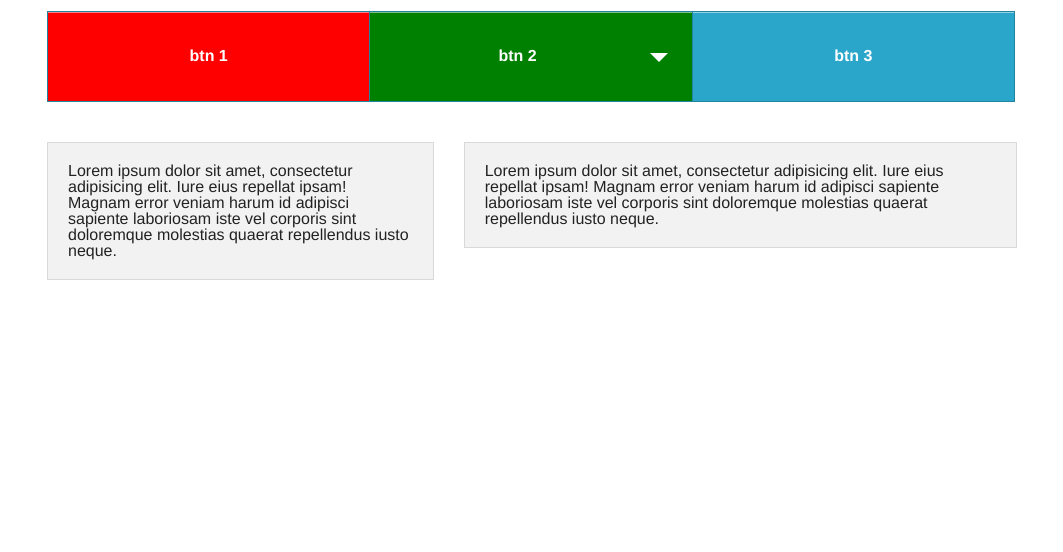
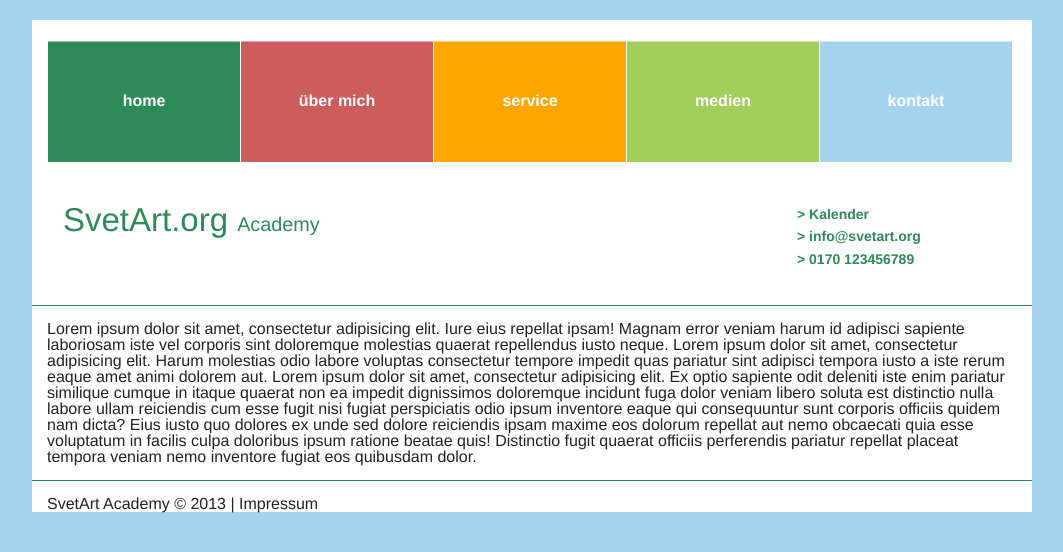
Before and after one commit to tehdb/svetart-dummy, a plain HTML site: page public/foundation4.html in a window 1280 px wide. Shown: the whole page, without its empty margins (108-1171 px from the left). Drawn offline with Linux system fonts and the light colour scheme.

Commit message:
menu ready

```diff
--- a/public/css/tehdb.less
+++ b/public/css/tehdb.less
@@ -1,35 +1,64 @@
+@green : #2E8B57;
+@red :  #CD5C5C;
+@orange : #FFA500;
+@light-green : #A2CD5A;
+@light-blue : #A4D3EE;
+@background : white;
+
+
+.main-navi-button( @color ) {
+	background-color: @color;
+	&:hover, &:focus {
+		background-color: saturate(@color, 25%);
+	}
+
+	&:active {
+		background-color: darken(@color, 5%);
+	}
+}
+
+
+body {
+	background : @light-blue;
+	padding-top: 20px;
+}
+
+.row {
+	background: @background;
+}
+
 #TH-main-navi {
-	line-height: 7;
+	margin-top: 20px;
+	background : @background;
 
 	li {
 		overflow: hidden;
 		position: relative;
 
 		.button {
-			line-height: 4;
+			line-height: 6;
+			border: 1px solid @background;
+		}
+
+		.TH-green {
+			.main-navi-button( @green);
+		}
+
+		.TH-red {
+			.main-navi-button( @red);
 		}
 
 
-		.TH-red {
-			background-color: red;
-			&:hover, &:focus {
-				background-color: #dc1404;
-			}
-
-			&:active {
-				background-color: black;
-			}
+		.TH-orange {
+			.main-navi-button( @orange);
 		}
 
-		.TH-green {
-			background-color: green;
-			&:hover, &:focus {
-				background-color: #509933;
-			}
+		.TH-light-green {
+			.main-navi-button( @light-green);
+		}
 
-			&:active {
-				background-color: black;
-			}
+		.TH-light-blue {
+			.main-navi-button( @light-blue);
 		}
 	}
 
@@ -50,6 +79,32 @@
 	}
 }
 
+#TH-logo {
+	color: @green;
+	font-size: 33px;
+}
+
+ul#TH-info {
+	li {
+		color: @green;
+		font-size: 14px;
+		font-weight: bold;
+	}
+}
+
+
+.TH-content {
+	border-top: 1px solid @green;
+	margin-top: 15px;
+	padding-top: 15px;
+}
+
+
+.TH-footer {
+	margin-top: 15px;
+	padding-top: 15px;
+	border-top: 1px solid @green;
+}
 
 .f-dropdown {
 	background-color: black;
--- a/public/foundation4.html
+++ b/public/foundation4.html
@@ -9,7 +9,6 @@
 
   <link rel="stylesheet" href="libs/foundation4/css/normalize.css" />
   <link rel="stylesheet" href="libs/foundation4/css/foundation.css" />
-
 
   <link rel="stylesheet/less" type="text/css" href="css/tehdb.less">
   <script type="text/javascript" src="libs/less-1.3.3.min.js"></script>
@@ -24,14 +23,16 @@
 
 	<div class="row">
 		<div class="small-12 large-12 columns">
-			<ul id="TH-main-navi" class="button-group even-3">
-				<li><a href="#" class="button TH-red">btn 1</a></li>
-				<li><a href="#" data-dropdown="drop1" class="button dropdown TH-green">btn 2</a></li>
-				<li><a href="#" class="button">btn 3</a></li>
+			<ul id="TH-main-navi" class="button-group even-5">
+				<li><a href="#" class="button TH-green">home</a></li>
+				<!--<li><a href="#" data-dropdown="drop1" class="button dropdown TH-red">über mich</a></li> -->
+				<li><a href="#" class="button TH-red">über mich</a></li>
+				<li><a href="#" class="button TH-orange">service</a></li>
+				<li><a href="#" class="button TH-light-green">medien</a></li>
+				<li><a href="#" class="button TH-light-blue">kontakt</a></li>
 			</ul>
 		</div>
 	</div>
-
 	<ul id="drop1" class="f-dropdown">
 		<li><a href="#">This is a link</a></li>
 		<li><a href="#">This is another</a></li>
@@ -39,11 +40,26 @@
 	</ul>
 
 	<div class="row">
-		<div class="small-6 large-5 columns">
-			<div class="panel">Lorem ipsum dolor sit amet, consectetur adipisicing elit. Iure eius repellat ipsam! Magnam error veniam harum id adipisci sapiente laboriosam iste vel corporis sint doloremque molestias quaerat repellendus iusto neque.</div>
+		<div id="TH-logo" class="small-4 large-4 columns">SvetArt.org <small>Academy</small></div>
+		<div class="small-3 large-3 columns">
+			<ul id="TH-info" class="no-bullet">
+				<li>> Kalender</li>
+				<li>> info@svetart.org</li>
+				<li>> 0170 123456789</li>
+			<ul>
 		</div>
-		<div class="small-6 large-7 columns">
-			<div class="panel">Lorem ipsum dolor sit amet, consectetur adipisicing elit. Iure eius repellat ipsam! Magnam error veniam harum id adipisci sapiente laboriosam iste vel corporis sint doloremque molestias quaerat repellendus iusto neque.</div>
+	</div>
+
+
+	<div class="row">
+		<div class="small-12 large-12 columns TH-content">
+			Lorem ipsum dolor sit amet, consectetur adipisicing elit. Iure eius repellat ipsam! Magnam error veniam harum id adipisci sapiente laboriosam iste vel corporis sint doloremque molestias quaerat repellendus iusto neque. Lorem ipsum dolor sit amet, consectetur adipisicing elit. Harum molestias odio labore voluptas consectetur tempore impedit quas pariatur sint adipisci tempora iusto a iste rerum eaque amet animi dolorem aut. Lorem ipsum dolor sit amet, consectetur adipisicing elit. Ex optio sapiente odit deleniti iste enim pariatur similique cumque in itaque quaerat non ea impedit dignissimos doloremque incidunt fuga dolor veniam libero soluta est distinctio nulla labore ullam reiciendis cum esse fugit nisi fugiat perspiciatis odio ipsum inventore eaque qui consequuntur sunt corporis officiis quidem nam dicta? Eius iusto quo dolores ex unde sed dolore reiciendis ipsam maxime eos dolorum repellat aut nemo obcaecati quia esse voluptatum in facilis culpa doloribus ipsum ratione beatae quis! Distinctio fugit quaerat officiis perferendis pariatur repellat placeat tempora veniam nemo inventore fugiat eos quibusdam dolor.
+		</div>
+	</div>
+
+	<div class="row">
+		<div class="small-12 large-12 columns TH-footer">
+			SvetArt Academy &copy; 2013 | Impressum
 		</div>
 	</div>
 
```
Also changed, not shown: public/libs/foundation4/css/foundation.css.
